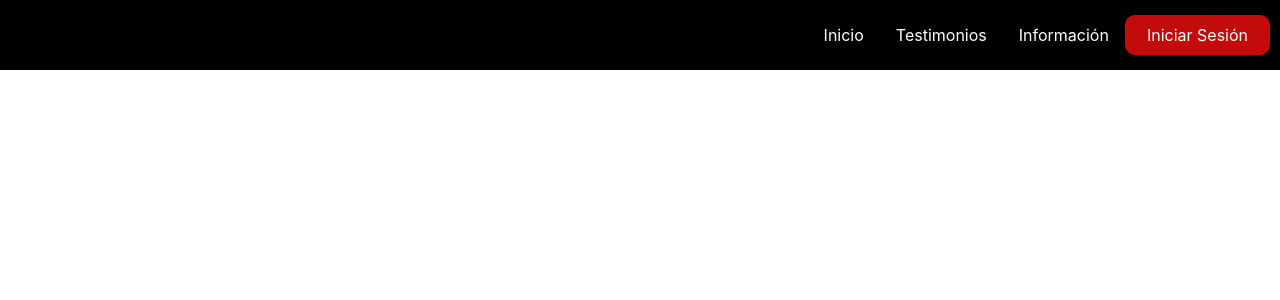
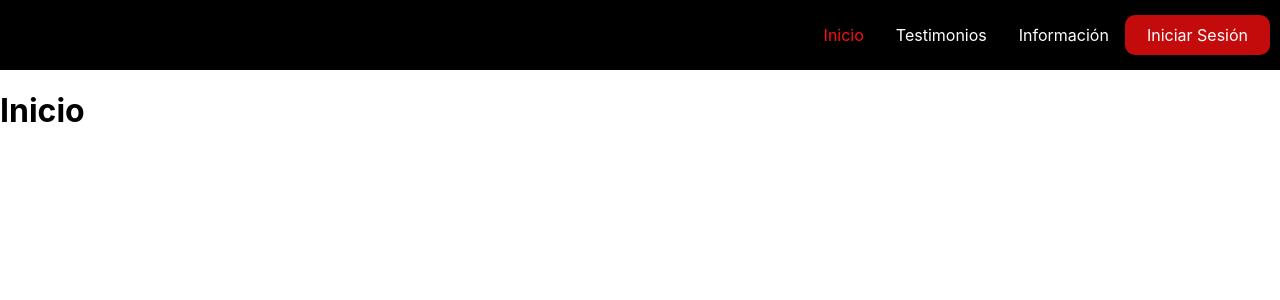
Before and after one commit to AngelTheTwin/AsaderoCienDeliveryService-client, a React (Create React App) app: page / in a window 1280 px wide. Shown: the top 300 px of the page. Built offline with nearby package versions, Linux system fonts and the light colour scheme.

Commit message:
Default route asignada a Inicio

```diff
--- a/src/App.js
+++ b/src/App.js
@@ -13,7 +13,7 @@ function App() {
 		<Router>
 			<Navbar />
 			<Routes>
-				<Route path='/home' element={<Inicio />} />
+				<Route index path='/' element={<Inicio />} />
 				<Route path='/testimonios' element={<Testimonios />} />
 				<Route path='/informacion' element={<Informacion />} />
 			</Routes>
--- a/src/components/Navbar/Navbar.js
+++ b/src/components/Navbar/Navbar.js
@@ -17,7 +17,7 @@ export default function Navbar() {
 				{/* <Logo /> */}
 				<Bars />
 				<NavMenu>
-					<NavLink to='/home'>
+					<NavLink to='/'>
 						Inicio
 					</NavLink>
 					<NavLink to='/testimonios'>
```
